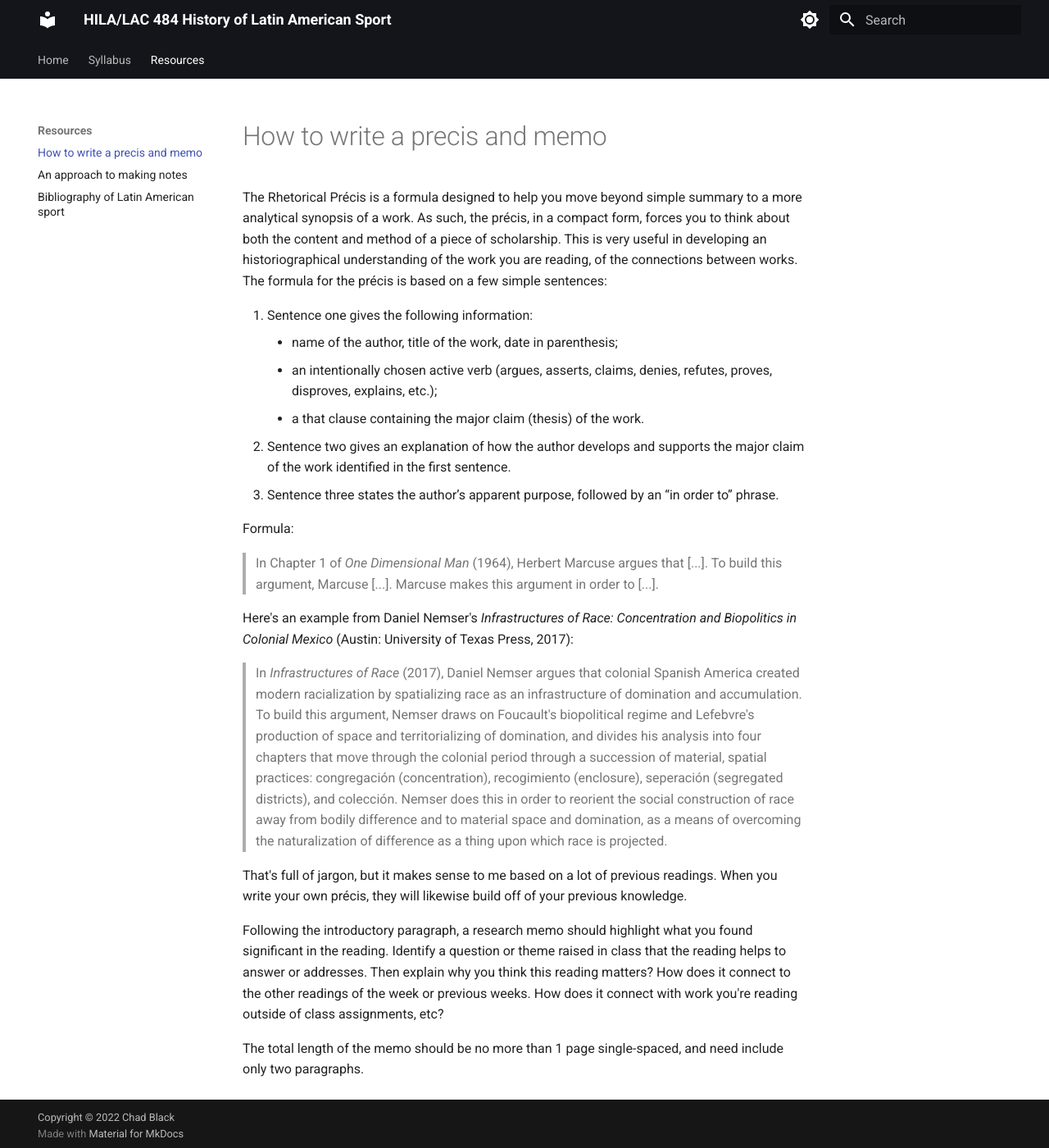
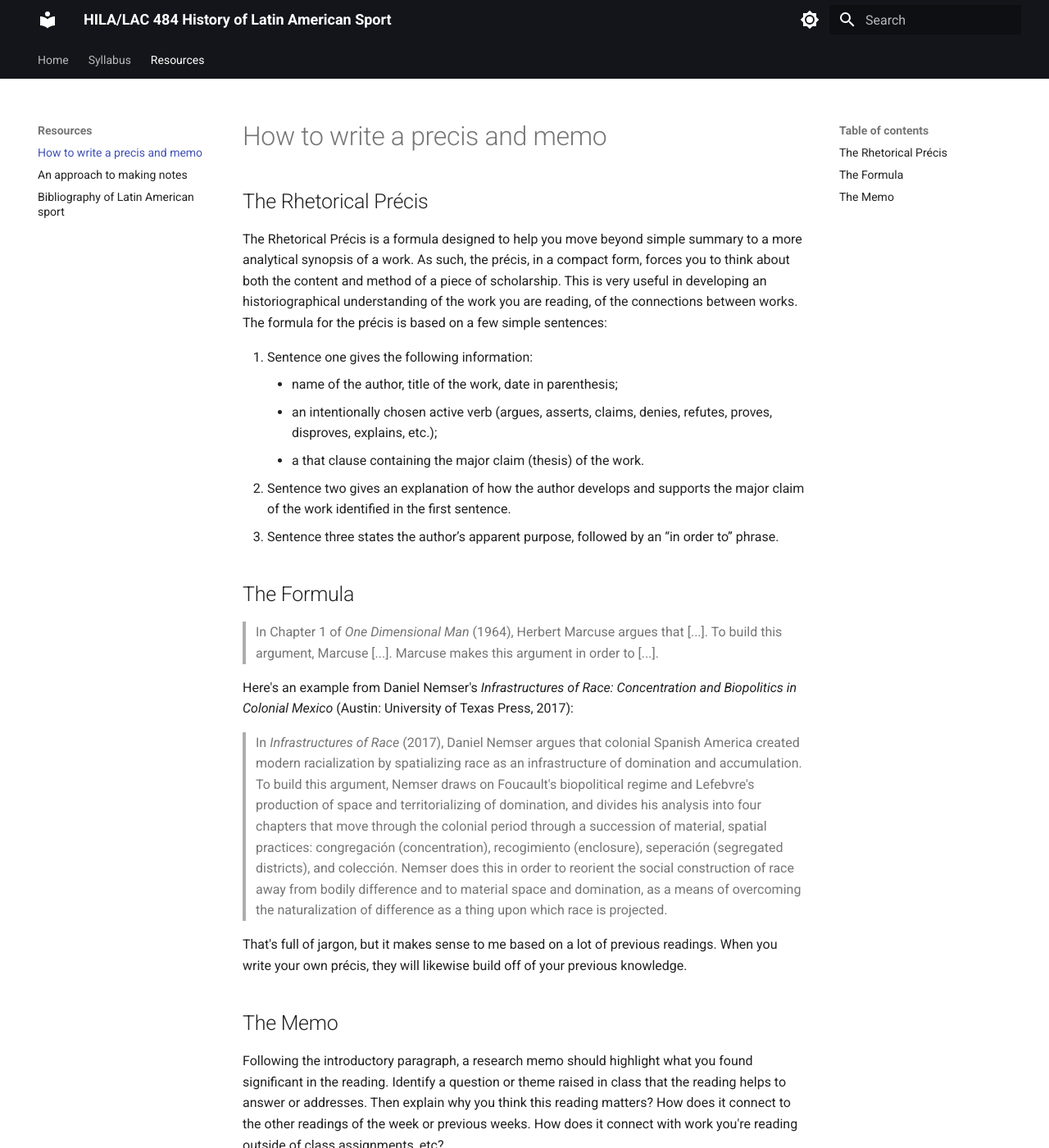
Before and after one commit to chadblack/2023SPORT, an MkDocs documentation site: the page built from docs/resources/how to write a precis and memo.md, in a window 1280 px wide and 1400 px high. Shown: the whole window at 82% size. Built offline with MkDocs 1.6.1 and Material for MkDocs 9.7.7, drawn with Linux system fonts in a browser that asks for light colours.

Commit message:
pushing things further

```diff
--- a/docs/resources/how to write a precis and memo.md
+++ b/docs/resources/how to write a precis and memo.md
@@ -1,3 +1,4 @@
+## The Rhetorical Précis
 
 The Rhetorical Précis is a formula designed to help you move beyond simple summary to a more analytical synopsis of a work. As such, the précis, in a compact form, forces you to think about both the content and method of a piece of scholarship. This is very useful in developing an historiographical understanding of the work you are reading, of the connections between works. The formula for the précis is based on a few simple sentences:
 
@@ -8,7 +9,8 @@ The Rhetorical Précis is a formula designed to help you move beyond simple summ
 2. Sentence two gives an explanation of how the author develops and supports the major claim of the work identified in the first sentence.
 3. Sentence three states the author’s apparent purpose, followed by an “in order to” phrase.
 
-Formula:
+
+## The Formula
 
 > In Chapter 1 of *One Dimensional Man* (1964), Herbert Marcuse argues that [...]. To build this argument, Marcuse [...]. Marcuse makes this argument in order to [...].
 
@@ -18,6 +20,8 @@ Here's an example from Daniel Nemser's *Infrastructures of Race: Concentration a
 
 That's full of jargon, but it makes sense to me based on a lot of previous readings. When you write your own précis, they will likewise build off of your previous knowledge.
 
+## The Memo
+
 Following the introductory paragraph, a research memo should highlight what you found significant in the reading. Identify a question or theme raised in class that the reading helps to answer or addresses. Then explain why you think this reading matters? How does it connect to the other readings of the week or previous weeks. How does it connect with work you're reading outside of class assignments, etc?
 
 The total length of the memo should be no more than 1 page single-spaced, and need include only two paragraphs.
--- a/docs/syllabus.md
+++ b/docs/syllabus.md
@@ -12,7 +12,7 @@ Spring 2023
 **Prof. Chad Black**
 
 **Email:** cblack6-at-utk.edu
-**Office:** 2627 Dunford Hall, 6th Floor (until they burn old Dunford down)
+**Office:** 2627 Dunford Hall, 6th Floor (until the night they burn old Dunford down)
 **Office Hours:** Tuesday, 2:30-4:30, or by appointment.
 
 ### About
--- a/mkdocs.yml
+++ b/mkdocs.yml
@@ -8,6 +8,7 @@ copyright: Copyright &copy; 2022 Chad Black
 
 theme:
     custom_dir: docs/overrides
+    favicon: img/favicon.png
     features:
       - navigation.tabs
 #      - navigation.tabs.sticky
```
